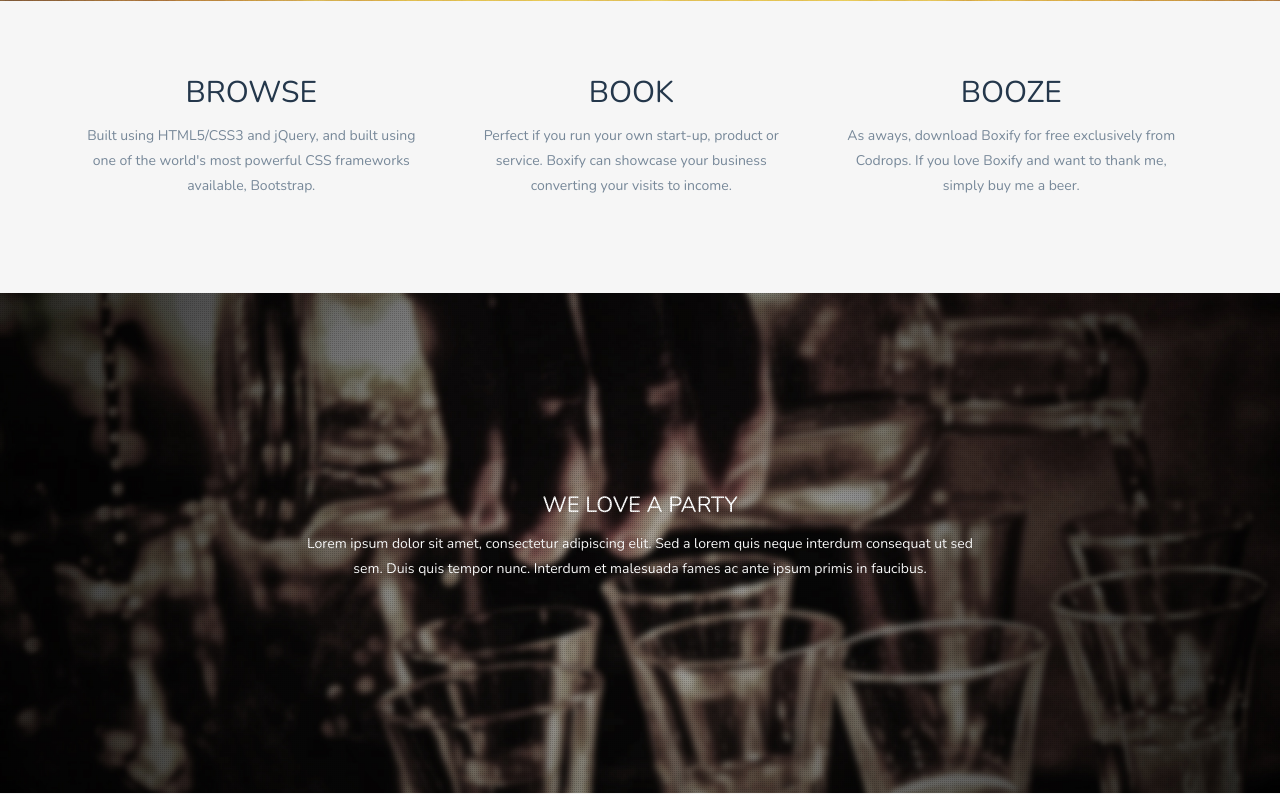
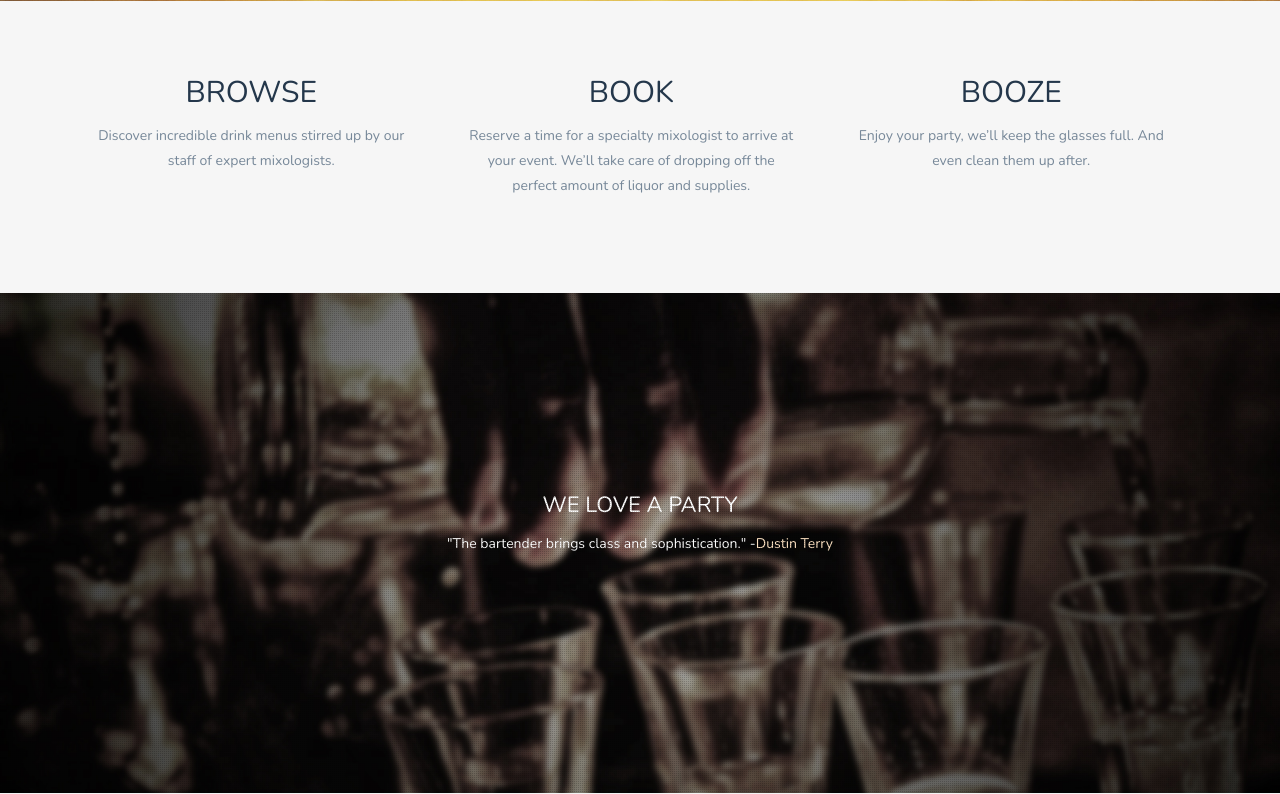
Before and after one commit to RasPat1/drnkmxr-v0, a PHP site: page /?s=1 in a window 1280 px wide. Shown: the part 799-1593 px from the top of the page. Run offline with PHP 8.4, Linux system fonts and the light colour scheme; some libraries are stand-ins or nearby versions.

Commit message:
update page copy

```diff
--- a/css/default.css
+++ b/css/default.css
@@ -50,6 +50,8 @@ body, html { font-size: 40%; padding: 0; margin: 0;}
 	line-height: 25px;
 	text-align: center;
 }
-
+.blockquote-link {
+    color: bisque;
+}
 
 }
--- a/css/styles.css
+++ b/css/styles.css
@@ -466,6 +466,7 @@ a:hover, a:focus {
     width: 100%;
     height: 100%;
     background-image: url(../img/grid.png);
+    pointer-events: none;
 }
 
 /* ==========================================================================
--- a/index.php
+++ b/index.php
@@ -75,7 +75,7 @@
 							</div>
 							<div class="feature-content">
 								<h1>BROWSE</h1>
-								<p>Built using HTML5/CSS3 and jQuery, and built using one of the world's most powerful CSS frameworks available, Bootstrap.</p>
+								<p>Discover incredible drink menus stirred up by our staff of expert mixologists.</p>
 							</div>
 						</div>
 						<div class="col-md-4 feature-2 wp2 delay-05s">
@@ -83,7 +83,7 @@
 							</div>
 							<div class="feature-content">
 								<h1>BOOK</h1>
-								<p>Perfect if you run your own start-up, product or service. Boxify can showcase your business converting your visits to income.</p>
+								<p>Reserve a time for a specialty mixologist to arrive at your event.  We’ll take care of dropping off the perfect amount of liquor and supplies.</p>
 							</div>
 						</div>
 						<div class="col-md-4 feature-3 wp2 delay-1s">
@@ -91,7 +91,7 @@
 							</div>
 							<div class="feature-content">
 								<h1>BOOZE</h1>
-								<p>As aways, download Boxify for free exclusively from Codrops. If you love Boxify and want to thank me, simply buy me a beer</a>. </p>
+								<p>Enjoy your party, we’ll keep the glasses full.  And even clean them up after.</p>
 							</div>
 						</div>
 
@@ -104,8 +104,7 @@
 				<div class="texture-overlay"></div>
 				<div class="container">
 							<h1>WE LOVE A PARTY</h1>
-							<p>Lorem ipsum dolor sit amet, consectetur adipiscing elit. Sed a lorem quis neque interdum consequat ut sed sem. Duis quis tempor nunc. Interdum et malesuada fames ac ante ipsum primis in faucibus.</p>
-							</blockquote>
+							<p class="blockquote party-love">"The bartender brings class and sophistication." -<a href="http://www.nytimes.com/2010/12/09/fashion/09bartenders.html" class="blockquote-link">Dustin Terry</a></p>
 						</div>
 					</div>
 				</div>
```
